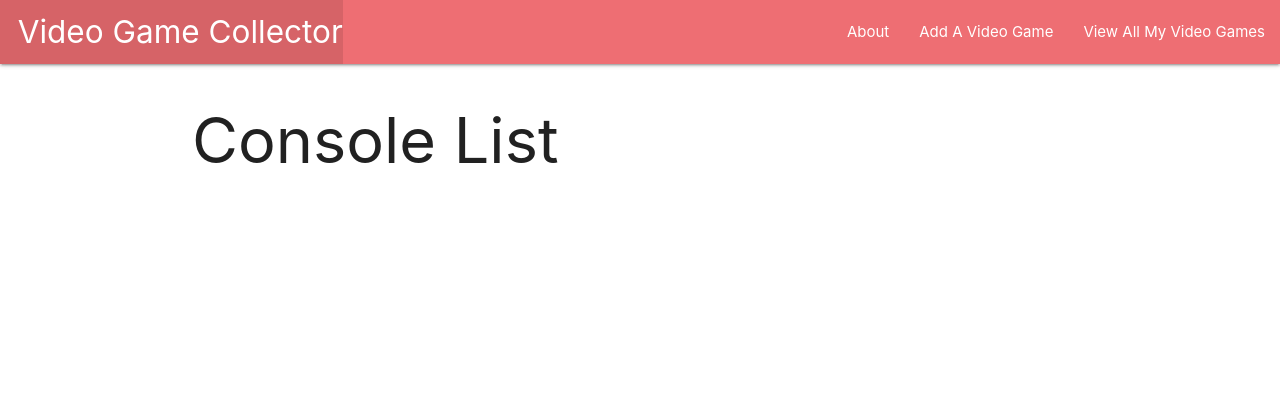
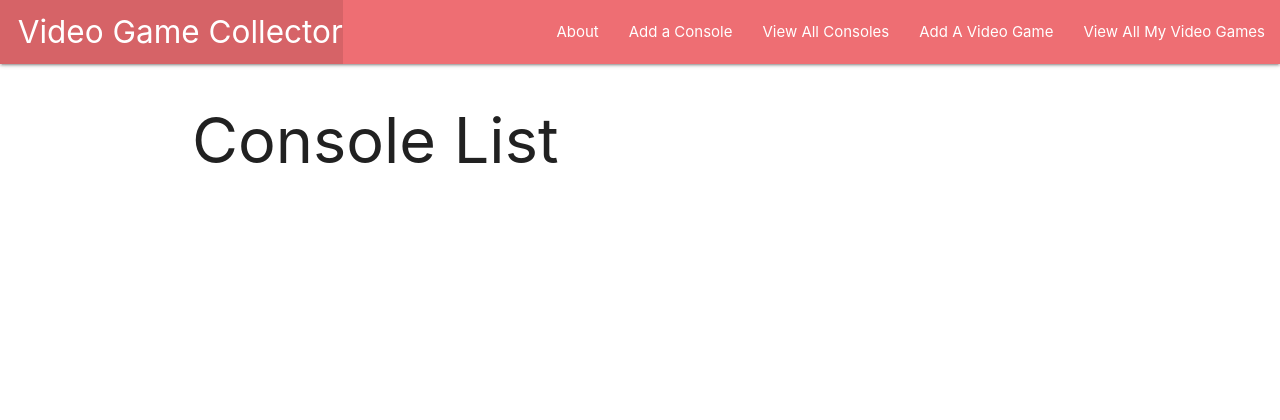
Before and after one commit to robified/django-vgcollector, a Django app: template main_app/templates/main_app/console_list.html in a window 1280 px wide. Shown: the top 420 px of the page. Run offline with Django 3.2, Linux system fonts and the light colour scheme; the template is opened without the code that fills it, so the values that code supplies are empty; parts of the project's set-up code (start-up, migrations or seed data) failed here and were passed over.

Commit message:
Add console/all consoles links to nav bar. Reorganize code for list/detail templates.

```diff
--- a/main_app/templates/base.html
+++ b/main_app/templates/base.html
@@ -24,9 +24,10 @@
         <ul class="right">
           <!-- <li><a href="/about">About</a></li> -->
           <li><a href="{% url 'about' %}">About</a></li>
-          <!-- new markup below -->
+          <li><a href="{% url 'consoles_create' %}">Add a Console</a></li>
+          <li><a href="{% url 'consoles_index' %}">View All Consoles</a></li>
+          <li><a href="{% url 'videogames_create' %}">Add A Video Game</a></li>
           <!-- <li><a href="/videogames">View All My Video Games</a></li> -->
-          <li><a href="{% url 'videogames_create' %}">Add A Video Game</a></li>
           <li><a href="{% url 'index' %}">View All My Video Games</a></li>
         </ul>
       </div>
--- a/main_app/templates/main_app/console_detail.html
+++ b/main_app/templates/main_app/console_detail.html
@@ -1,8 +1,7 @@
 {% extends 'base.html' %}
+
 {% block content %}
-
 <h1>Console Details</h1>
-
 <div class="row">
     <div class="col s6 col-offset-3">
         <div class="card">
@@ -10,6 +9,7 @@
                 <span class="card-title">{{ console.name }}</span>
                 <p>Developer: {{ console.developer }}</p>
             </div>
+
             <div class="card-action">
                 <a href="{% url 'consoles_update' console.id %}">Edit</a>
                 <a href="{% url 'consoles_delete' console.id %}">Delete</a>
--- a/main_app/templates/main_app/console_list.html
+++ b/main_app/templates/main_app/console_list.html
@@ -2,7 +2,6 @@
 
 {% block content %}
 <h1>Console List</h1>
-
 {% for console in console_list %}
     <a href="{% url 'consoles_detail' console.id %}">
         <div class="card">
```
Lines whose indentation alone changed are shown as unchanged.
